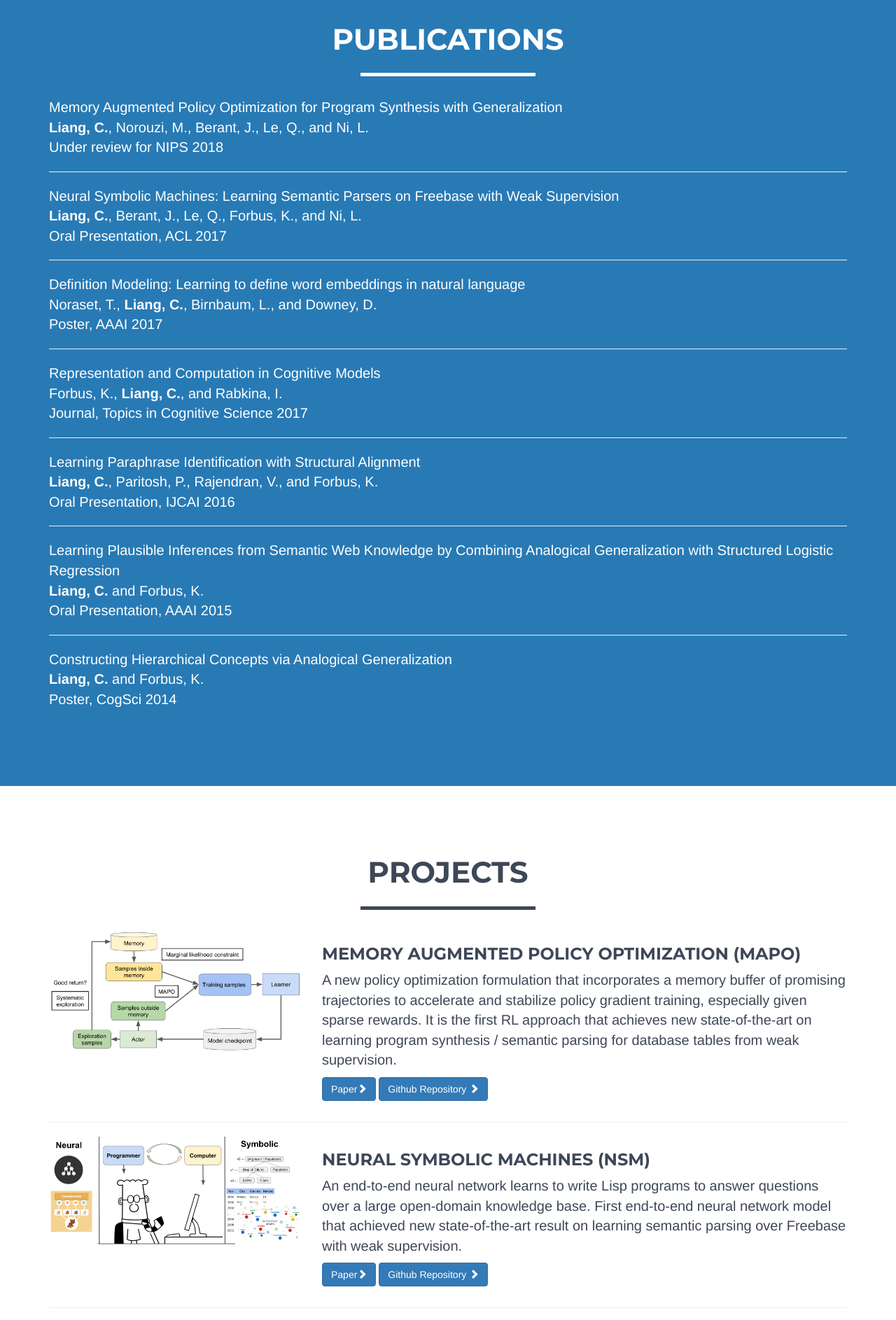
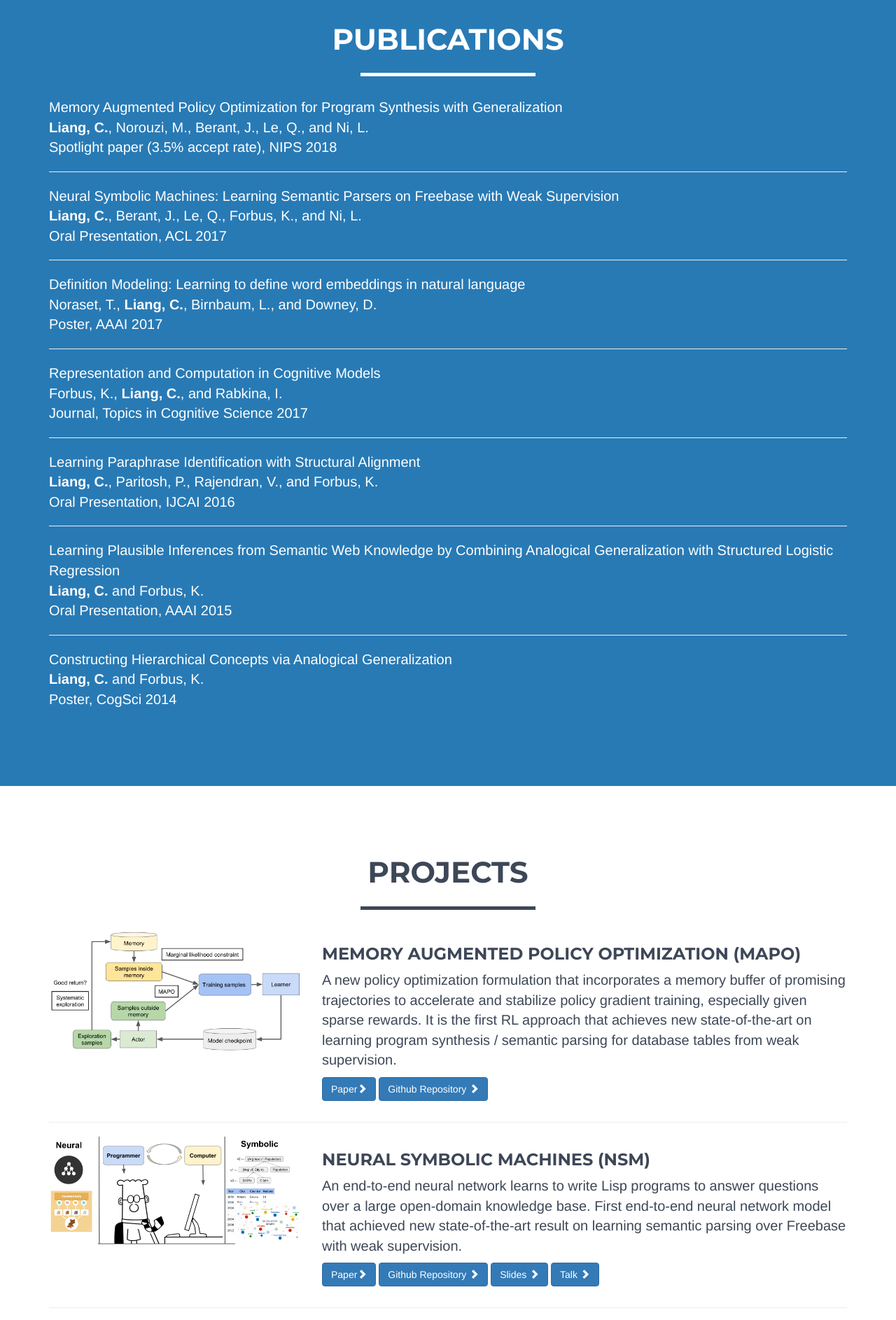
Before and after one commit to crazydonkey200/crazydonkey200.github.io, a website: page index.html in a window 1280 px wide. Shown: the part 2180-4066 px from the top of the page at 70% size. Drawn offline with nearby package versions, Linux system fonts and the light colour scheme.

Commit message:
Update MAPO submission and add more links to NSM.

```diff
--- a/index.html
+++ b/index.html
@@ -170,7 +170,7 @@
             </div>
                 <p><a href="https://arxiv.org/abs/1807.02322">Memory Augmented Policy Optimization for Program Synthesis with Generalization</a><br>
                   <b>Liang, C.</b>, Norouzi, M., Berant, J., Le, Q., and Ni, L.<br>
-                  Under review for NIPS 2018
+                  Spotlight paper (3.5% accept rate), NIPS 2018
                 </p>
                 <hr>
                 <p><a href="https://arxiv.org/abs/1611.00020">Neural Symbolic Machines: Learning Semantic Parsers on Freebase with Weak Supervision</a><br>
@@ -246,6 +246,12 @@
                             class="glyphicon glyphicon-chevron-right">
                     </span></a>
                     <a class="btn btn-primary" href="https://github.com/crazydonkey200/neural-symbolic-machines">Github Repository
+                      <span class="glyphicon glyphicon-chevron-right">
+                    </span></a>
+                    <a class="btn btn-primary" href="NSM-ACL2017.pdf">Slides
+                      <span class="glyphicon glyphicon-chevron-right">
+                    </span></a>
+                    <a class="btn btn-primary" href="https://vimeo.com/234953110">Talk
                       <span class="glyphicon glyphicon-chevron-right">
                     </span></a>
                     </p>
```
Also changed, not shown: 1 other file.
